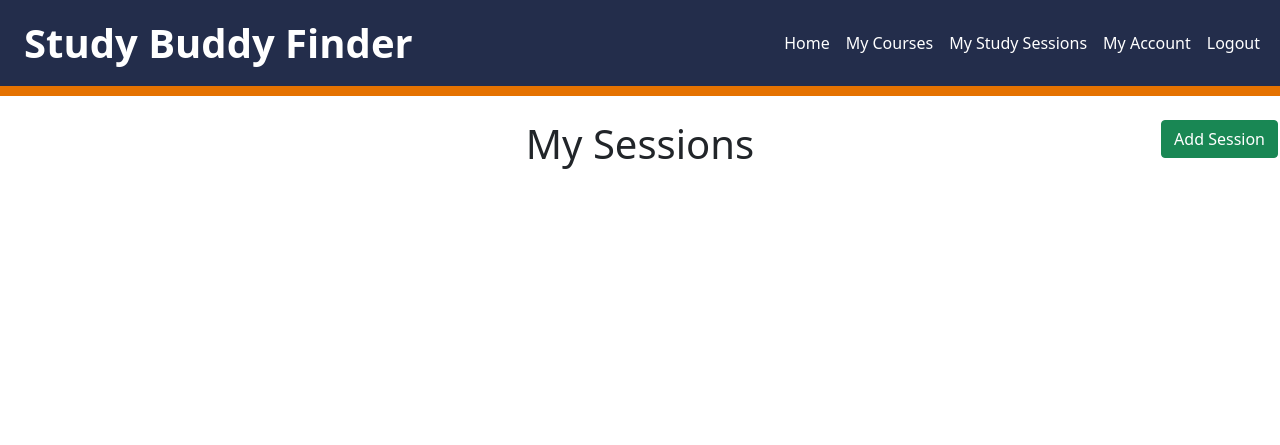
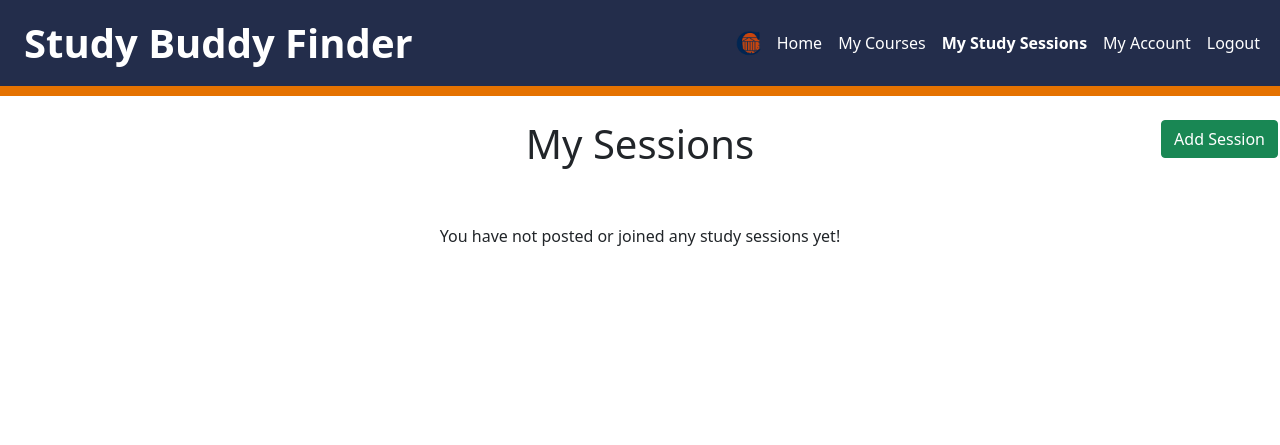
Before and after one commit to anw5ph/study-buddy-finder, a Django app: page /study/sessions/ in a window 1280 px wide. Shown: the top 445 px of the page. Run offline with Django 3.2, Linux system fonts and the light colour scheme; the visitor is signed in with stand-in values (Sample User, id 1); data that the repository does not hold is empty; some libraries are stand-ins or nearby versions.

Commit message:
Added Collab to navbar, updated sessions template

```diff
--- a/study/templates/study/base.html
+++ b/study/templates/study/base.html
@@ -1,4 +1,5 @@
 {% load socialaccount %}
+{% load static %}
 <html lang="en" class="h-100">
 <head>
   <meta charset="UTF-8">
@@ -25,6 +26,11 @@
       <div class="collapse navbar-collapse" id="navbarSupportedContent">
         <ul class="navbar-nav ms-auto">
           <li class="nav-item">
+            <a class="nav-link" href="https://collab.its.virginia.edu/portal" target="_blank" rel="noopener noreferrer">
+              <img src="{% static 'study/collab.png' %}" alt="Collab Logo" style="width:25px;height:25px;">
+            </a>
+          </li>
+          <li class="nav-item">
             <a class="nav-link text-white" href="{% url 'home' %}">Home</a>
           </li>
           {% if user.is_authenticated %}
@@ -32,7 +38,7 @@
             <a class="nav-link text-white {% block courses-link-style %}{% endblock %}" href="{% url 'study:courses' %}">My Courses</a>
           </li>
           <li class="nav-item">
-            <a class="nav-link text-white" href="{% url 'study:sessions' %}">My Study Sessions</a>
+            <a class="nav-link text-white {% block sessions-link-style %}{% endblock %}" href="{% url 'study:sessions' %}">My Study Sessions</a>
           </li>
           <li class="nav-item">
             <a class="nav-link text-white {% block account-link-style %}{% endblock %}" href="#">My Account</a>
--- a/study/templates/study/sessions.html
+++ b/study/templates/study/sessions.html
@@ -1,8 +1,9 @@
 {% extends "study/base.html" %}
 {% load socialaccount %}
 
-{% block description %}courses{% endblock %}
-{% block title %}My Courses{% endblock %}
+{% block description %}sessions{% endblock %}
+{% block title %}My Sessions{% endblock %}
+{% block sessions-link-style %}fw-bold{% endblock %}
 
 {% block content %}
 {% if user.is_authenticated %}
@@ -24,6 +25,8 @@
     <br><br><br>
     {% endif %}
     {% endfor %}
+    {% else %}
+    <p class="text-center">You have not posted or joined any study sessions yet!</p>
     {% endif %}
 
   </div>
--- a/templates/index.html
+++ b/templates/index.html
@@ -1,4 +1,5 @@
 {% load socialaccount %}
+{% load static %}
 <html lang="en" class="h-100">
 <head>
   <meta charset="UTF-8">
@@ -24,6 +25,11 @@
       </button>
       <div class="collapse navbar-collapse" id="navbarSupportedContent">
         <ul class="navbar-nav ms-auto">
+          <li class="nav-item">
+            <a class="nav-link" href="https://collab.its.virginia.edu/portal" target="_blank" rel="noopener noreferrer">
+              <img src="{% static 'study/collab.png' %}" alt="Collab Logo" style="width:25px;height:25px;">
+            </a>
+          </li>
           <li class="nav-item">
             <a class="nav-link text-white fw-bold" aria-current="page" href="{% url 'home' %}">Home</a>
           </li>
```
Also changed, not shown: study/static/study/collab.png (added).
